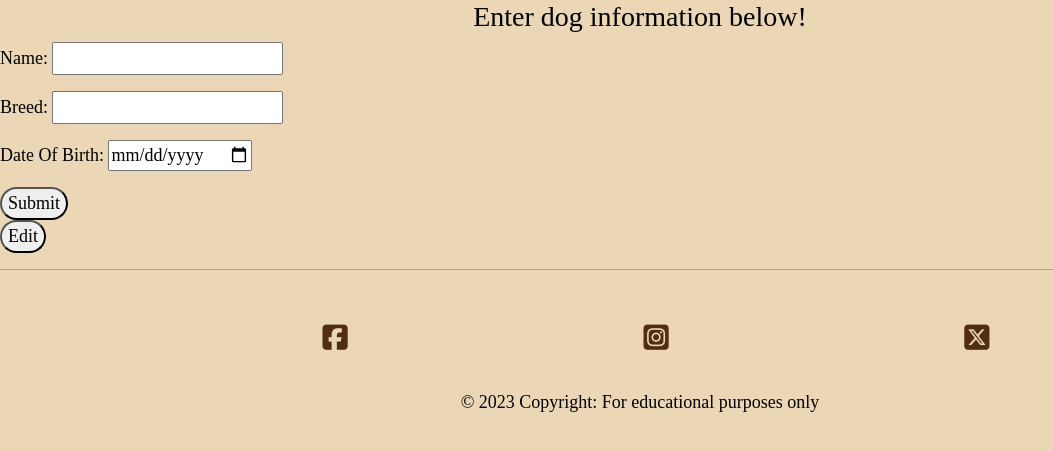
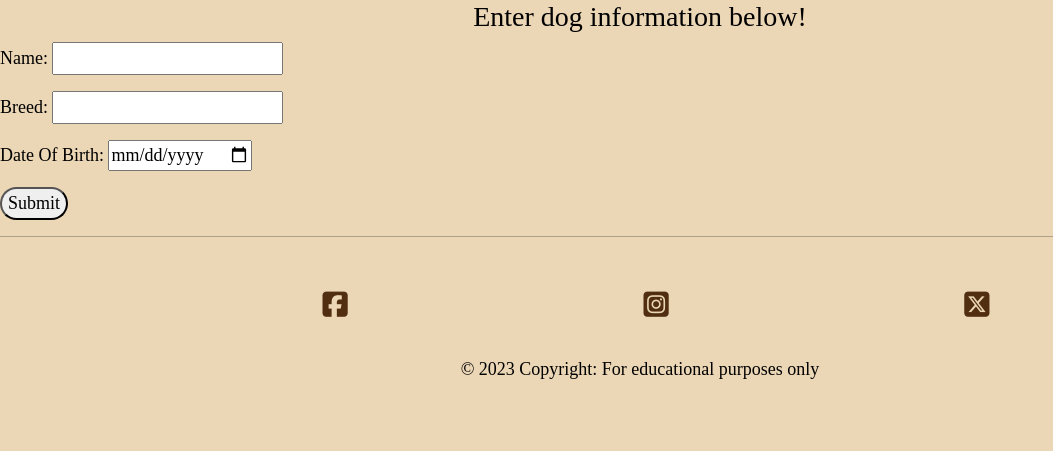
Before and after one commit to shellym96/dog-stagram, a Django app: page /add_dog in a window 1280 px wide. Shown: the part 59-510 px from the top of the page, without its empty margins (0-1053 px from the left). Run offline with Django 3.2, Linux system fonts and the light colour scheme; some libraries are stand-ins or nearby versions.

Commit message:
Delete href from add_dog.html , not needed

```diff
--- a/templates/add_dog.html
+++ b/templates/add_dog.html
@@ -13,9 +13,4 @@
         Submit
     </button>
 </form>
-<td>
-    <a href="/edit/{{ item.id }}">
-        <button>Edit</button>
-    </a>
-</td>
 {% endblock %}
```
